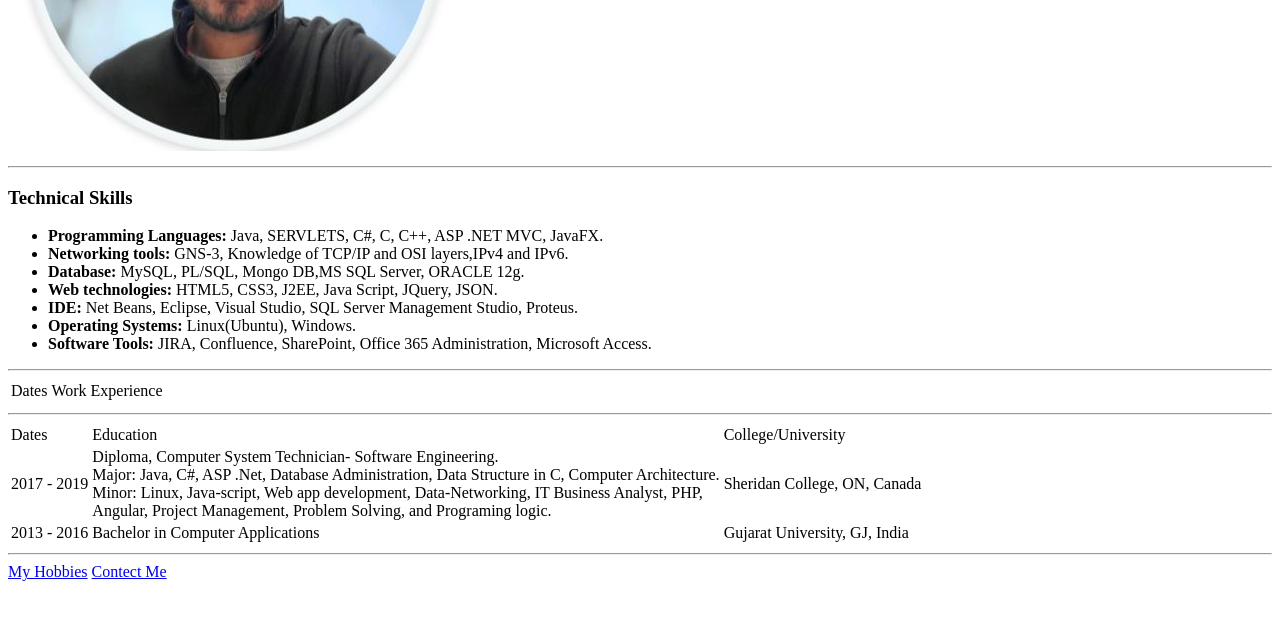
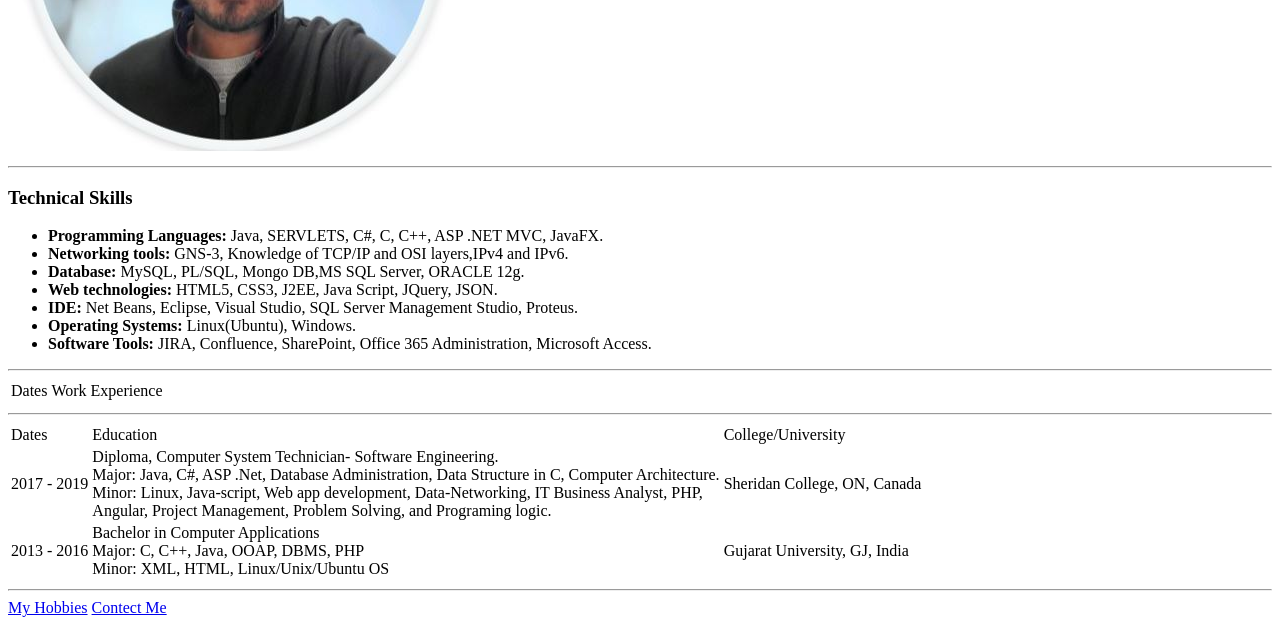
Before and after one commit to patelbimal5/cv, a plain HTML site: page index.html in a window 1280 px wide. Shown: the part 284-909 px from the top of the page. Before the commit the page ends 873 px from the top, so only its background shows below. Drawn offline with Linux system fonts and the light colour scheme.

Commit message:
adding Gujarat university education.

```diff
--- a/index.html
+++ b/index.html
@@ -137,7 +137,10 @@
         </tr>
         <tr>
           <td>2013 - 2016</td>
-          <td>Bachelor in Computer Applications</td>
+          <td>Bachelor in Computer Applications<br>
+            Major: C, C++, Java, OOAP, DBMS, PHP <br>
+            Minor: XML, HTML, Linux/Unix/Ubuntu OS
+          </td>
           <td>Gujarat University, GJ, India</td>
         </tr>
       </tbody>
```
